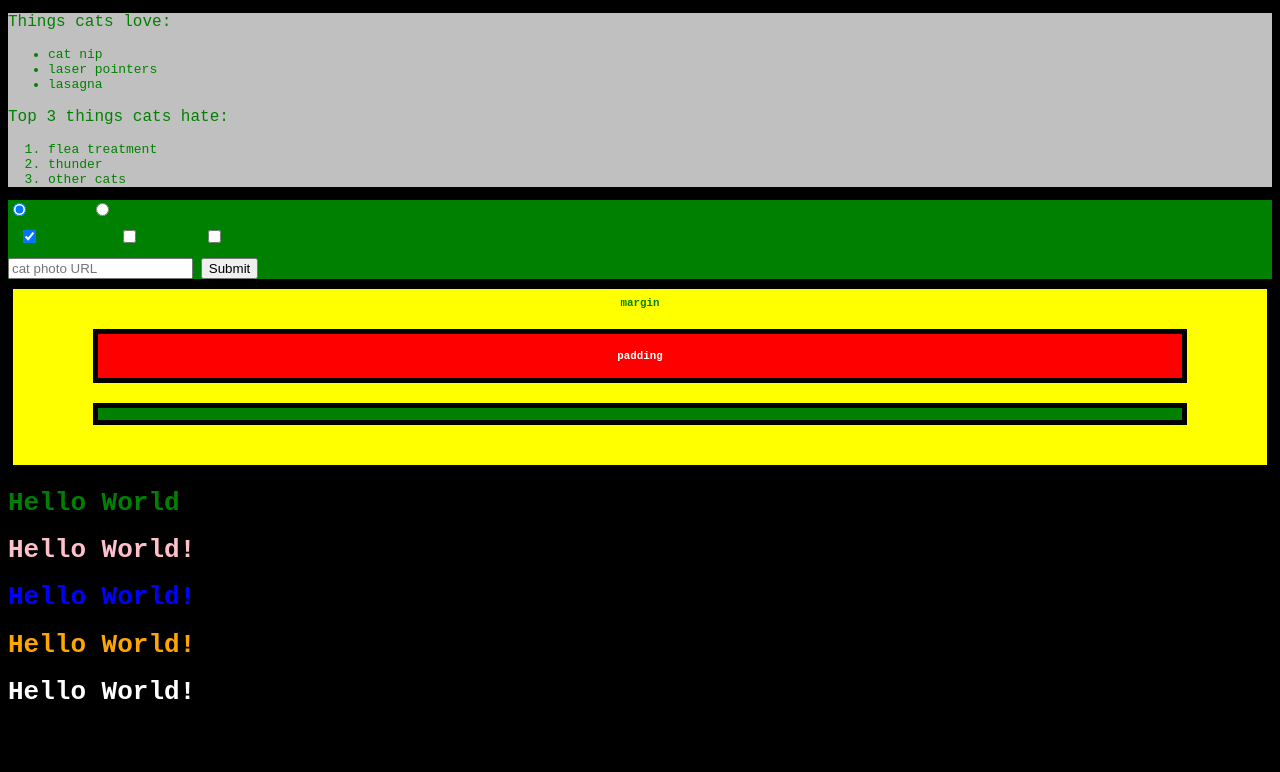
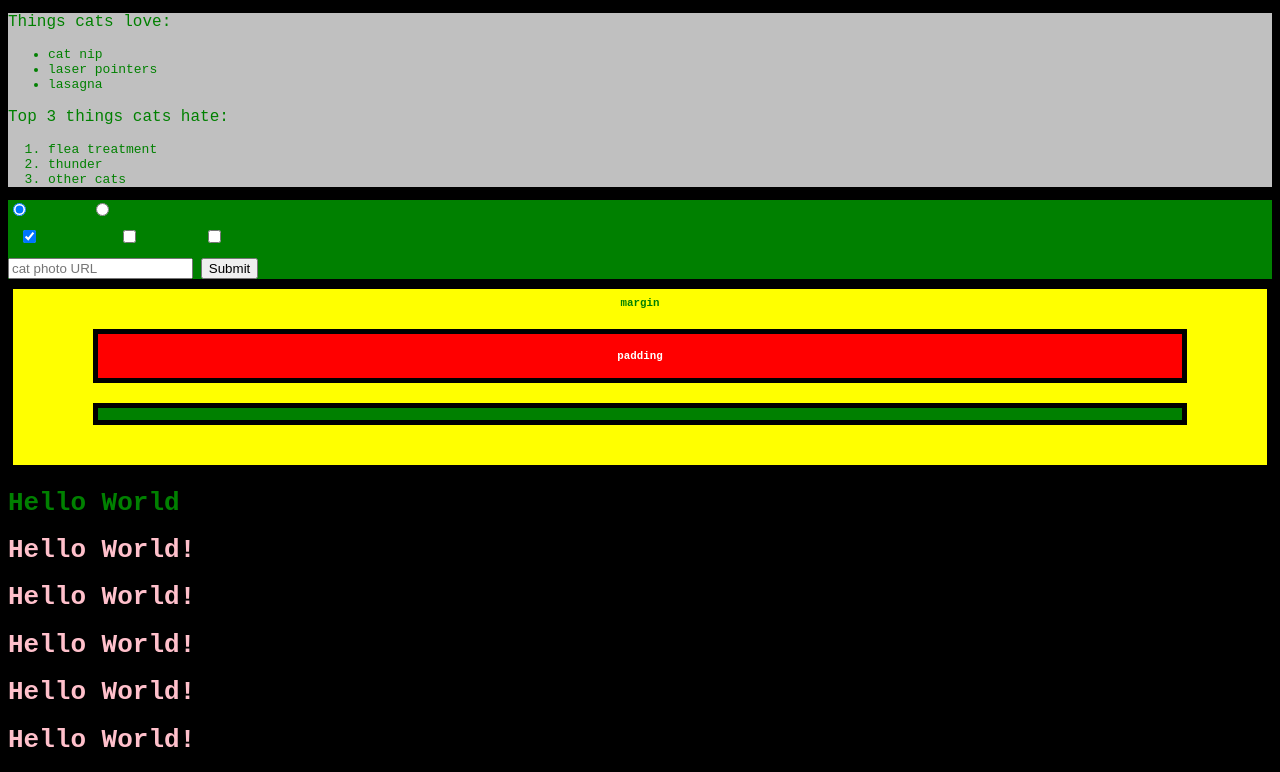
Before and after one commit to Ayancedcoss/CSS-hands-OUT, a plain HTML site: page index.html in a window 1280 px wide. Shown: the part 10844-11616 px from the top of the page. Before the commit the page ends 11569 px from the top, so only its background shows below. Drawn offline with Linux system fonts and the light colour scheme.

Commit message:
Override All Other Styles by using Important

```diff
--- a/index.html
+++ b/index.html
@@ -1274,6 +1274,25 @@ h2{
   </style>
   <h1 id="orange-text" class="pink-text blue-text"  style="color: white;" >Hello World!</h1>
 
+  <!--  Override All Other Styles by using Important-->
+<style>
+    body {
+      background-color: black;
+      font-family: monospace;
+      color: green;
+    }
+    #orange-text {
+      color: orange;
+    }
+    .pink-text {
+      color: pink;
+      color: pink !important;
+    }
+    .blue-text {
+      color: blue;
+    }
+  </style>
+  <h1 id="orange-text" class="pink-text blue-text" style="color: white">Hello World!</h1>
 
 
 </body>
```
